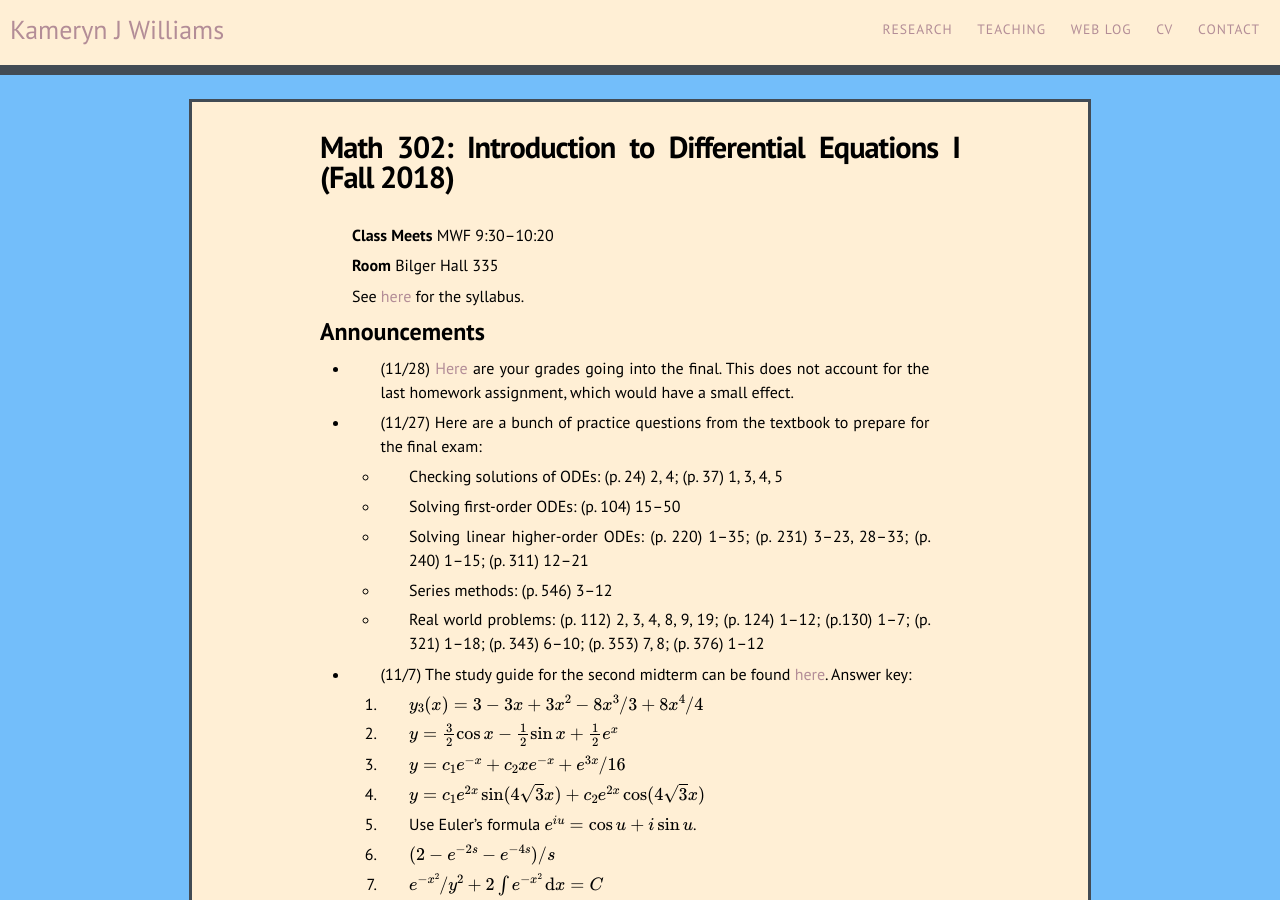
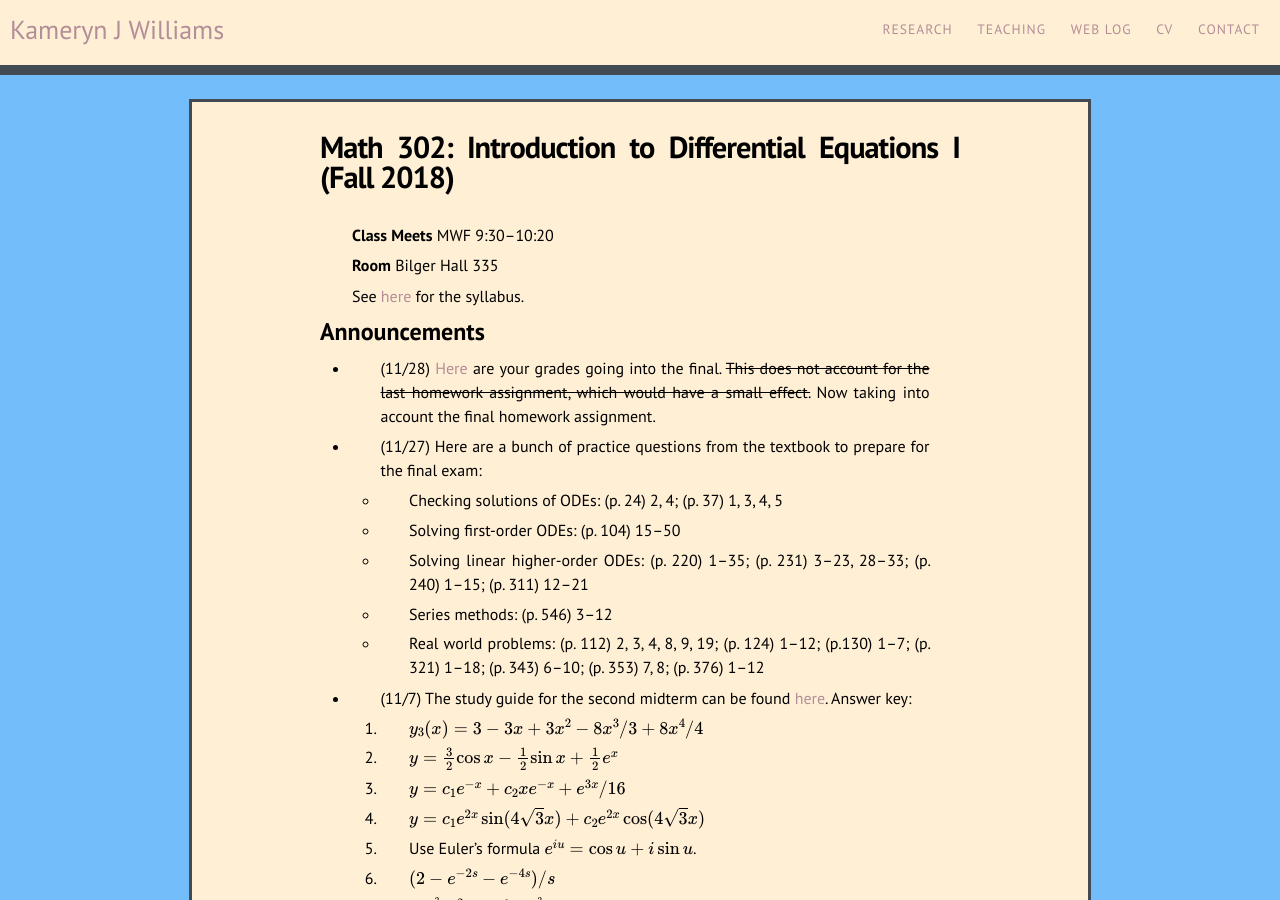
Before and after one commit to kamerynjw/kamerynjw.github.io, a Jekyll site: the page built from teaching/2018/math302.md, in a window 1280 px wide and 900 px high. Built offline with Jekyll 4.4.1, drawn with Linux system fonts in a browser that asks for light colours; nearby versions of some CDN libraries; formulas are drawn with MathJax 3.

Commit message:
correcting obsolete statement

```diff
--- a/teaching/2018/math302.md
+++ b/teaching/2018/math302.md
@@ -13,7 +13,7 @@ See [here]({{ page.url }}syllabus) for the syllabus.
 Announcements
 -------------
 
-* (11/28) [Here]({{ page.url }}pre-final-grades.pdf) are your grades going into the final. This does not account for the last homework assignment, which would have a small effect.
+* (11/28) [Here]({{ page.url }}pre-final-grades.pdf) are your grades going into the final. ~~This does not account for the last homework assignment, which would have a small effect.~~ Now taking into account the final homework assignment.
 
 * (11/27) Here are a bunch of practice questions from the textbook to prepare for the final exam:
 
```
